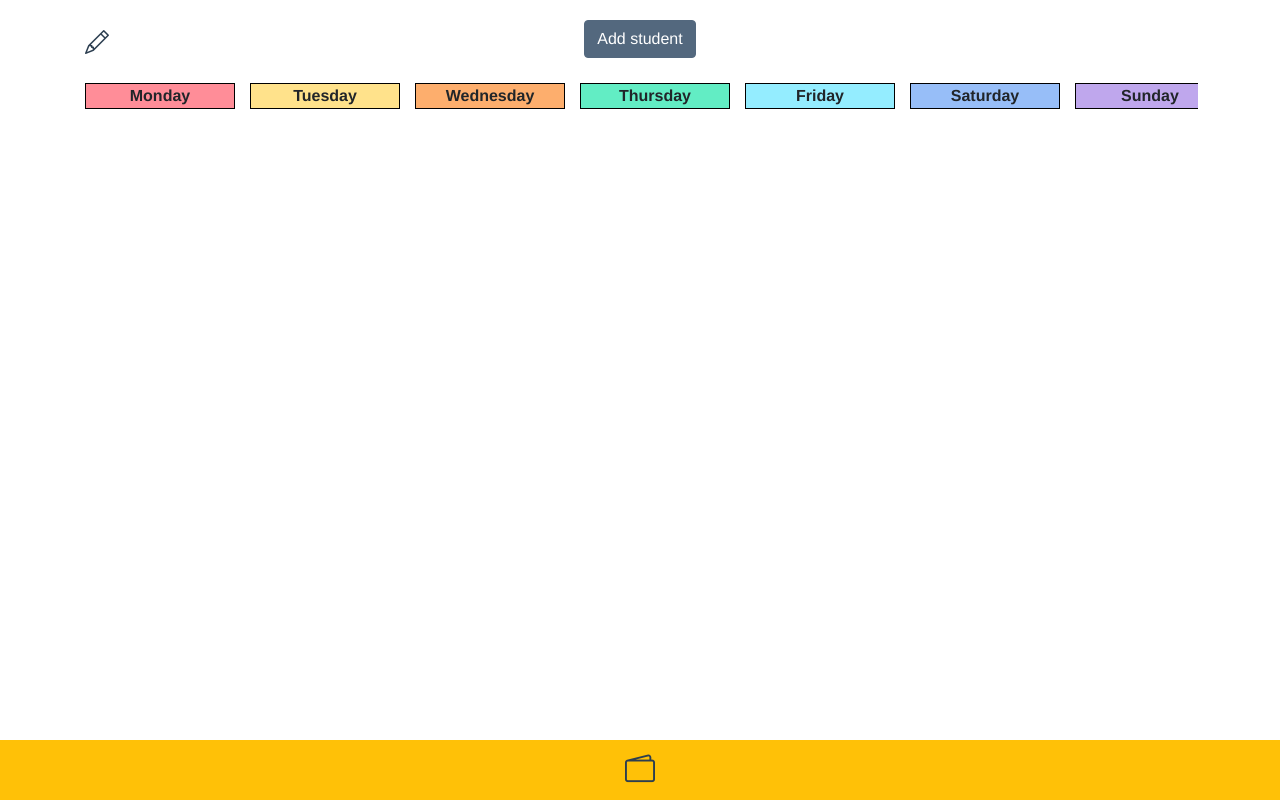
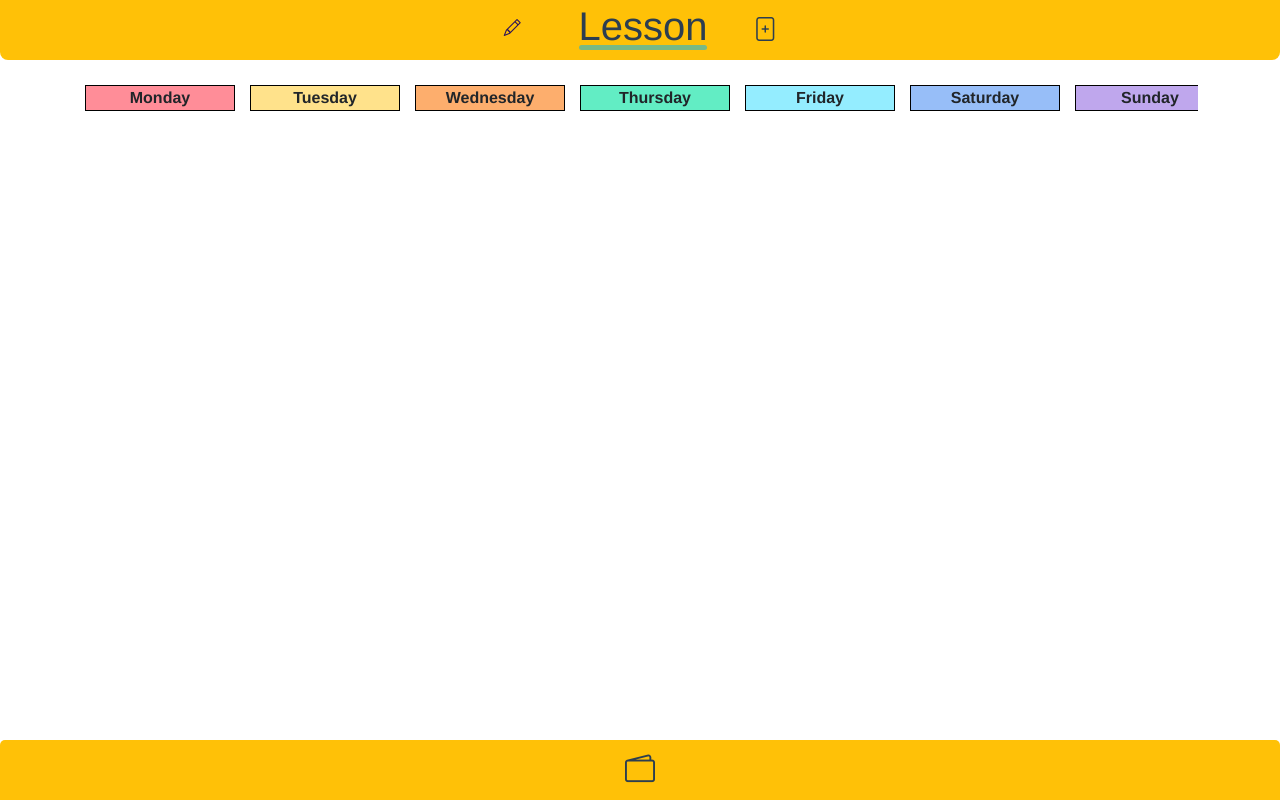
Before and after one commit to crumb789/lesson, a Vue app: page /#/day in a window 1280 px wide. Built offline with nearby package versions, Linux system fonts and the light colour scheme.

Commit message:
all rework

```diff
--- a/src/assets/blocks/box.scss
+++ b/src/assets/blocks/box.scss
@@ -1,5 +1,5 @@
 .wrapper{
-    padding: 0px 3px 100px 3px;
+    padding: 60px 3px 100px 3px;
     &-select{
         position: relative;
         select{
@@ -15,24 +15,62 @@
     }
 }
 .lessons{
+    &-toggle{
+        position: relative;
+        width: 30px;
+        height: 10px;
+        background-color: transparent;
+        border-radius: 6px;
+        &_btn{
+            width: 25px;
+            height: 25px;
+            // background: #ffe28b;
+            // border-radius: 100%;
+            position: absolute;
+            left: -3px;
+            top: -9px;
+            transition: 0.5s all;
+        }
+    }
     &-edit{
-        position: absolute;
-        top: 25px;
-        font-size: 24px;
-        color: var(#2a1059);
+        // position: absolute;
+        // top: 25px;
+        // background-color: #ffe28b;
+        border-radius: 100%;
+        font-size: 17px;
+        color: #2a1059;
         cursor: pointer;
+        transition: 0.5s all;
     }
 }
+.toggleActive{
+    border: 1px solid #2a1059;
+    transition: 0.5s all;
+    background-color: #97bef8;
+}
+.editActive{
+    left: 10px;
+    background-color: #97bef8;
+    border-radius: 100%;
+    border: 0.5px solid #000;
+    transition: 0.5s all;
+
+}
+
+
 .box-item{
     border: 1px solid #000;
     padding: 25px 5px 5px;
+    width: 150px;
     height: 150px;
     position: relative;
     margin-top: 15px;
     border-radius: 4px ;
     // box-shadow: 2px 2px 1px #000, -2px -2px 1px #000;
     box-shadow: 2px 2px 2px #cfcfcf, -2px -2px 2px #e5e5e5;
-
+    &:nth-child(1){
+        margin-top: 20px;
+    }
 }
 
 .lesson{
@@ -98,7 +136,7 @@
 .green{
     background-color: #62edc4;
 }
-.blueLigth{
+.blueLight{
     background-color: #94edff;
 }
 .blue{
--- a/src/assets/blocks/buttons.scss
+++ b/src/assets/blocks/buttons.scss
@@ -1,11 +1,10 @@
 .btn{
-    &-danger{
-        background-color: #53687E;
-        margin-top: 20px;
-        border-color:#53687E;
+    &-add{
+        // background-color: #53687E;
+        width: 24px;
+        font-size: 24px;
         &:hover{
-            background-color: #53687E;
-            border-color:#53687E;
+            // background-color: #53687E;
         }
     }
 }
--- /dev/null
+++ b/src/assets/blocks/header.scss
@@ -0,0 +1,35 @@
+.header{
+    position: fixed;
+    background-color: #ffc107;
+    width: 100%;
+    height: 60px;
+    top: 0;
+    left: 0;
+    z-index: 10;
+    border-radius: 0 0 8px 8px;
+    &-wrapper{
+        display: flex;
+        position: inherit;
+        align-items: center;
+        justify-content: space-around;
+        width: 320px;
+        left: 50%;
+        transform: translateX(-50%);
+        border-radius: 0 0 5px 5px;
+        height: 60px;
+        // max-width: 1440px;
+    }
+    h1{
+        position: relative;
+    }
+}
+
+.divider{
+    position: absolute;
+    height: 5px;
+    width: 10%;
+    bottom: 0;
+    border-radius:  4px 4px 4px 4px;
+    background-color: $done-color;
+    // z-index: 10;
+}
--- a/src/assets/blocks/table.scss
+++ b/src/assets/blocks/table.scss
@@ -1,11 +1,11 @@
 .table{
+    position: relative;
     &-days{
         display: block;
         overflow: auto;
         // color: #2c3e50;
         width: 150px;
-        border:1px solid #000
-
+        border:1px solid #000;
     }
     &-ul{
         list-style: none;
--- a/src/assets/blocks/week.scss
+++ b/src/assets/blocks/week.scss
@@ -9,6 +9,7 @@
         display: flex;
         align-items: center;
         justify-content: space-around;
+        border-radius:  5px 5px 0 0;
     }
     &-salary{
         position: relative;
@@ -25,7 +26,7 @@
         color: $dark-blue;
         transition: 0.5s all;
         width: 0px;
-
+        color: green;
     }
     &-wallet{
         z-index: 1;
@@ -36,6 +37,6 @@
 .hover{
     left: 5px;
     transition: 0.5s all;
-    color: $dark-blue;
+    color: var(--bs-green);
     width: 60px;
 }
--- a/src/assets/styles.scss
+++ b/src/assets/styles.scss
@@ -8,6 +8,7 @@
 @import '@/assets/blocks/week.scss';
 @import '@/assets/blocks/buttons.scss';
 @import '@/assets/blocks/modal.scss';
+@import '@/assets/blocks/header.scss';
 
 
 
--- a/src/components/ListDays.vue
+++ b/src/components/ListDays.vue
@@ -1,11 +1,11 @@
 <template>
-    <div>
+    <div class="wrapper-table">
         <div class="table table-days"
             :class="{red: item.id === '1',
                     yellow: item.id === '2',
                     orange: item.id === '3',
                     green: item.id === '4',
-                    blueLigth: item.id === '5',
+                    blueLight: item.id === '5',
                     blue: item.id === '6',
                     purple: item.id === '7'}">{{item.day }}</div>
 
--- a/src/views/Day.vue
+++ b/src/views/Day.vue
@@ -1,11 +1,35 @@
 <template>
     <div class="container-sm">
 
-        <button @click="showForm = !showForm"
-            :disabled="editLesson"
-            type="button" class="btn btn-danger">
-                Add student
-         </button>
+        <div class="header">
+            <div class="header-wrapper">
+                <div :class="{toggleActive: editLesson}"
+                class="lessons-toggle">
+                    <div :class="{editActive: editLesson}" class="lessons-toggle_btn" >
+                    <div class="lessons-edit" @click="editLesson = !editLesson" >
+                        <i class="bi bi-pencil" v-if="!editLesson"></i>
+                        <i class="bi bi-caret-right-fill" v-else></i>
+                    </div>
+                    </div>
+                </div>
+
+                <h1>
+                    <div :style="{width: widthDivider + '%'}" class="divider"></div>
+                    {{mainHeader}}
+                </h1>
+
+                <div @click="showForm = !showForm"
+                    v-if="!editLesson"
+                    class=" btn-add">
+                    <i class="bi bi-file-plus">
+                    </i>
+                </div>
+                <div @click="showForm = !showForm"
+                    v-if="editLesson"
+                    class=" btn-add">
+                </div>
+            </div>
+        </div>
 
         <div class="wrapper">
             <list-days v-for="item in week" :key="item.id"
@@ -19,12 +43,7 @@
             @move-item-down="moveItemDown">
             </list-days>
 
-            <div class="lessons-edit" @click="editLesson = !editLesson" v-if="!editLesson">
-                <i class="bi bi-pencil"></i>
-            </div>
-            <div class="lessons-edit" @click="editLesson = !editLesson" v-if="editLesson">
-                <i class="bi bi-check-circle-fill"></i>
-            </div>
+
 
 
         </div>
@@ -42,7 +61,7 @@
                <i @mouseenter="coin = true" @mouseout="coin = false"
                 class="bi bi-wallet2 week-wallet">
                </i>
-               <i  class="bi bi-coin week-token" :class="{hover: coin === true}">
+               <i  class="bi bi-cash week-token" :class="{hover: coin === true}">
 
                </i>
             </div>
@@ -60,7 +79,6 @@
                 Clear
             </button>
         </div>
-
 
 
     </div>
@@ -81,6 +99,7 @@ export default {
      },
     data() {
         return{
+            mainHeader:'Lesson',
             selectedTab: undefined,
             showForm: false,
             lessons: [],
@@ -134,7 +153,7 @@ export default {
             setTimeout(() => {
                 this.wallet = !this.wallet
                 this.coin = false
-            }, 500)
+            }, 1000)
         },
         closeFormAddStudent(){
             this.showForm = false
@@ -187,6 +206,20 @@ export default {
         }
 
     },
+    computed: {
+        widthDivider() {
+            let max = []
+            let current = []
+            this.lessons.forEach((item) => {
+                (item.done) ? current.push(1) : max = this.lessons.length
+            })
+            let result = current.reduce((item, sum) => sum + item, 0)
+            // let width = max.reduce((item, sum) => sum + item, 0)
+        // `this` указывает на экземпляр vm
+
+            return (result === this.lessons.length) ? 100 : max + result
+        }
+    },
     mounted(){
         if(localStorage.lessons){
             this.lessons = JSON.parse(localStorage.lessons)
```
Also changed, not shown: 17 other files (tests, documents, lock files or other folders).
